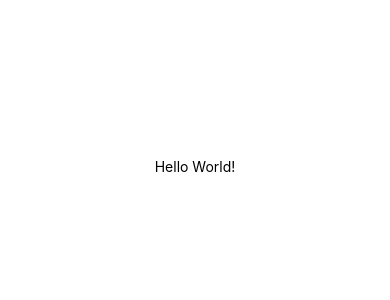
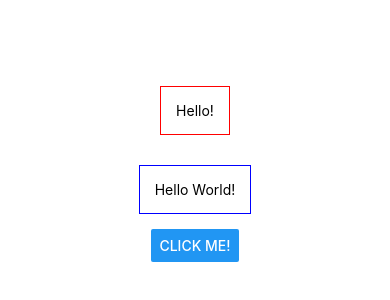
Before and after one commit to Elena-Weber/my-goals, a React Native app: screen / in a window 390 px wide. Shown: the part 256-556 px from the top of the page. Built offline with nearby package versions, Linux system fonts and the light colour scheme.

Commit message:
first styling

```diff
--- a/App.js
+++ b/App.js
@@ -1,11 +1,11 @@
-import { StatusBar } from 'expo-status-bar';
-import { StyleSheet, Text, View } from 'react-native';
+import { StyleSheet, Text, View, Button } from 'react-native';
 
 export default function App() {
   return (
     <View style={styles.container}>
-      <Text>Hello World!</Text>
-      <StatusBar style="auto" />
+      <Text style={{margin: 15, borderWidth: 1, borderColor: 'red', padding: 15}}>Hello!</Text>
+      <Text style={styles.h1}>Hello World!</Text>
+      <Button title="Click me!" />
     </View>
   );
 }
@@ -17,4 +17,10 @@ const styles = StyleSheet.create({
     alignItems: 'center',
     justifyContent: 'center',
   },
+  h1: {
+    margin: 15,
+    borderWidth: 1,
+    borderColor: 'blue',
+    padding: 15
+  }
 });
```
Also changed, not shown: 1 other file (tests, documents, lock files or other folders).
